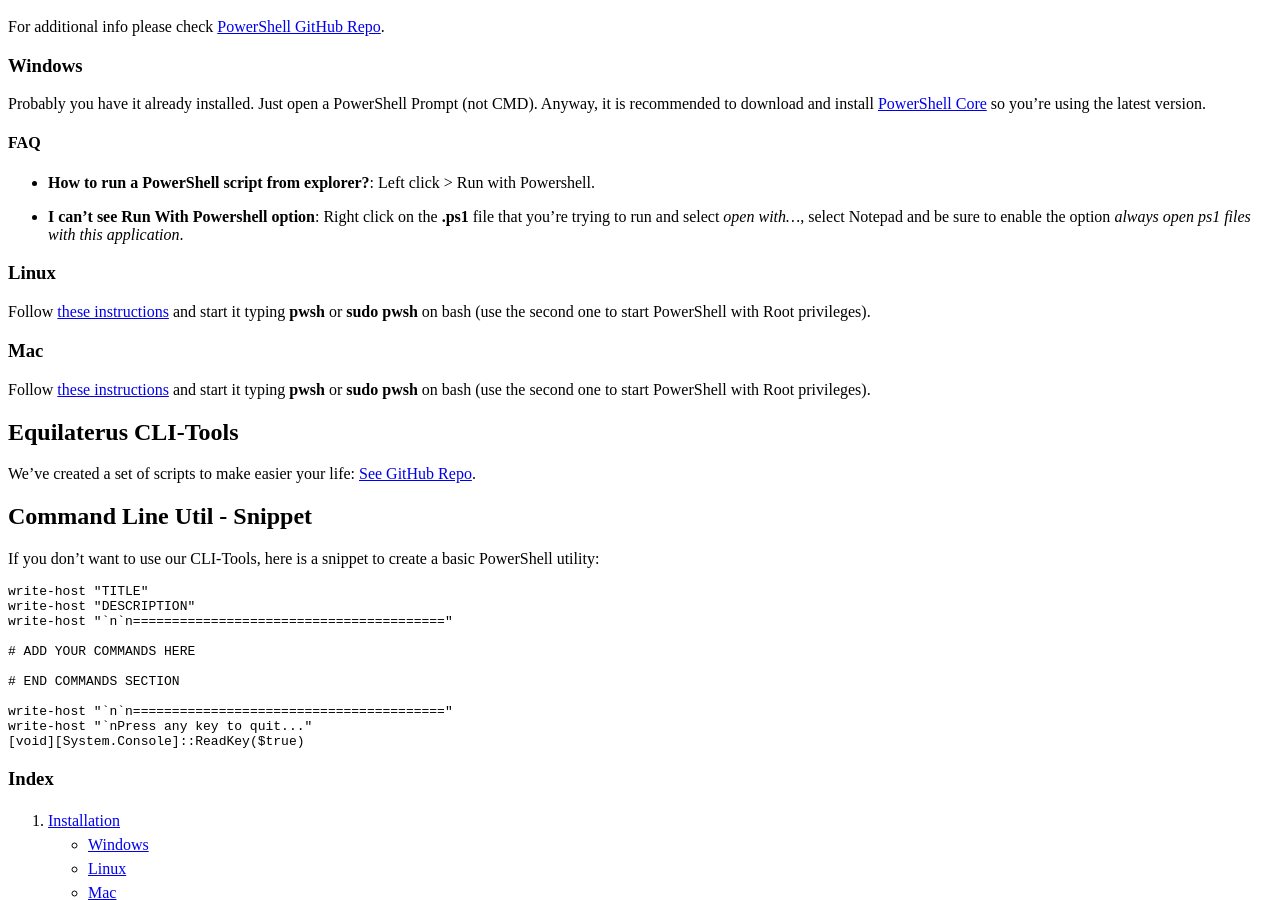
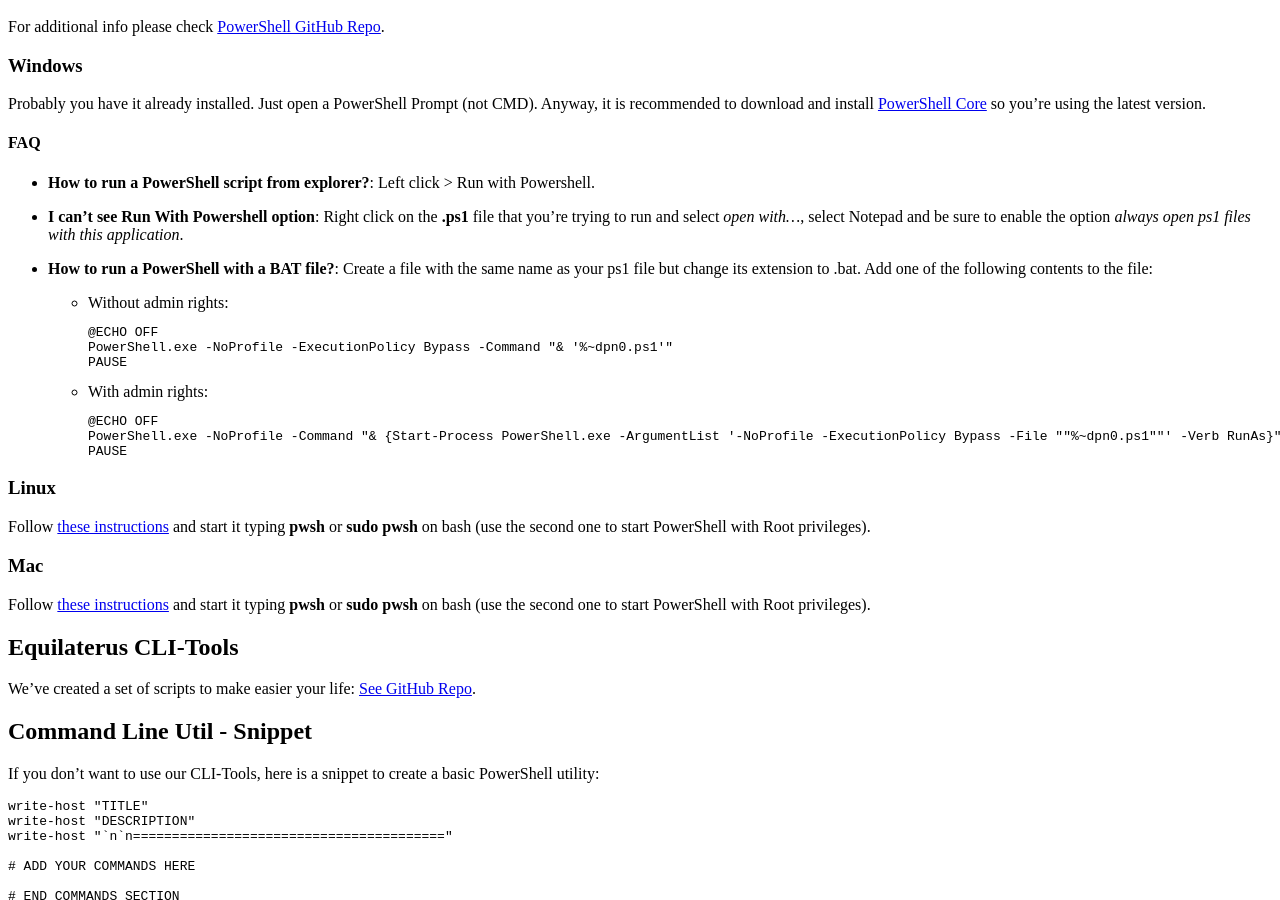
Before and after one commit to equilaterus/wikilaterus, a Jekyll site: the page built from wiki/Programming-Powershell.md, in a window 1280 px wide and 900 px high, scrolled down 363 px. Built offline with Jekyll 4.4.1, drawn with Linux system fonts in a browser that asks for light colours; nearby versions of some CDN libraries; a style sheet for code colours, icons or effects is not loaded.

Commit message:
Updated Powershell post

````diff
--- a/wiki/Programming-Powershell.md
+++ b/wiki/Programming-Powershell.md
@@ -18,6 +18,22 @@
 * **How to run a PowerShell script from explorer?**:  Left click > Run with Powershell.
 
 * **I can't see Run With Powershell option**: Right click on the **.ps1** file that you're trying to run and select *open with...*, select Notepad and be sure to enable the option *always open ps1 files with this application*.
+
+* **How to run a PowerShell with a BAT file?**: Create a file with the same name as your ps1 file but change its extension to .bat. Add one of the following contents to the file:
+
+  * Without admin rights:
+    ```
+    @ECHO OFF
+    PowerShell.exe -NoProfile -ExecutionPolicy Bypass -Command "& '%~dpn0.ps1'"
+    PAUSE
+    ```
+
+  * With admin rights:
+    ```
+    @ECHO OFF
+    PowerShell.exe -NoProfile -Command "& {Start-Process PowerShell.exe -ArgumentList '-NoProfile -ExecutionPolicy Bypass -File ""%~dpn0.ps1""' -Verb RunAs}"
+    PAUSE
+    ```
 
 ### Linux
 
````
